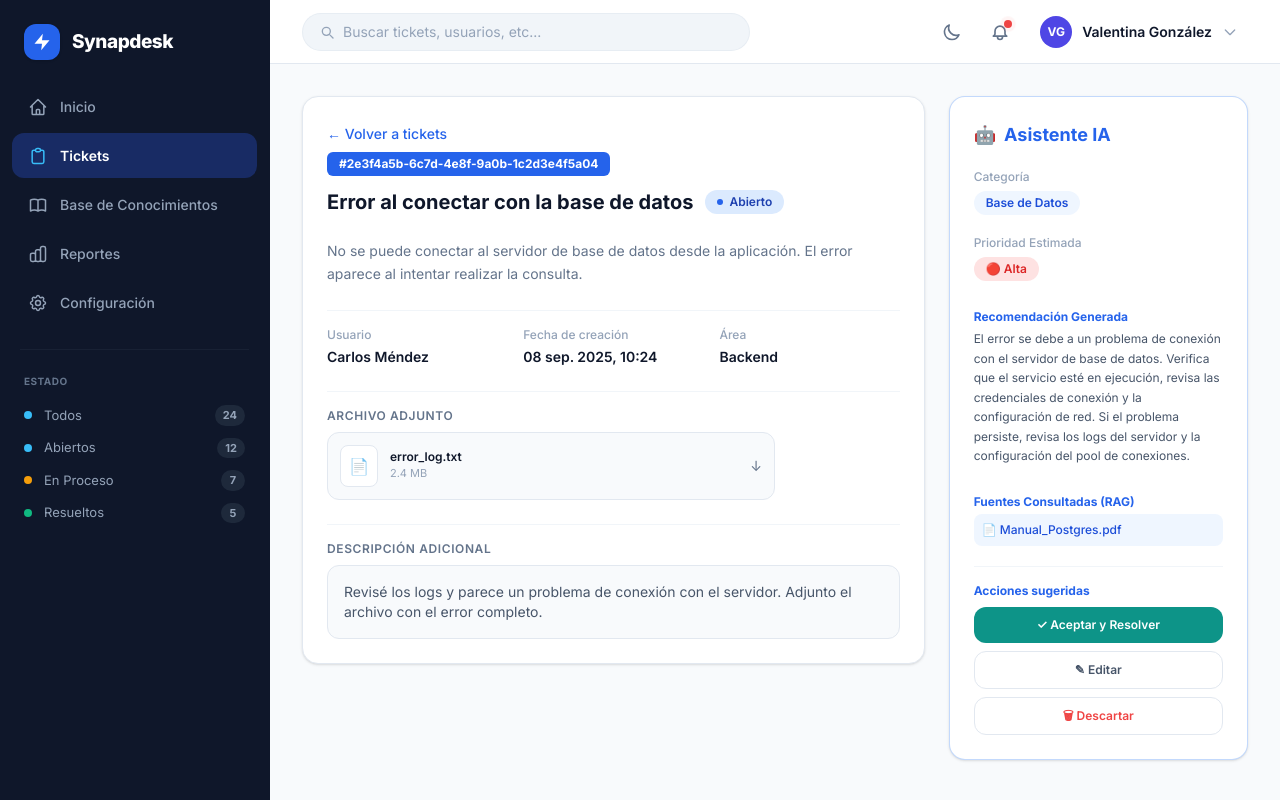
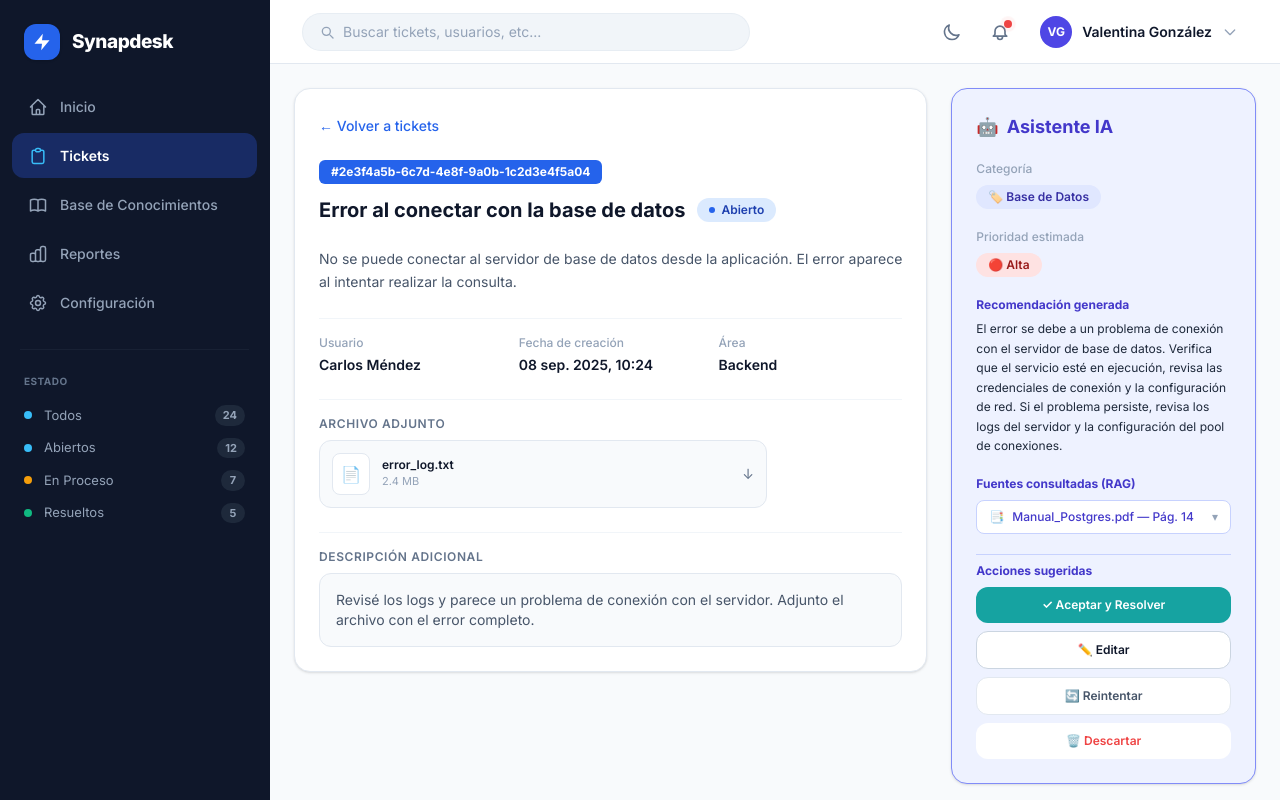
Before and after one commit to Krotzup/SynapDesk, a Next.js app in the folder frontend/: page /tickets/2e3f4a5b-6c7d-4e8f-9a0b-1c2d3e4f5a04 in a window 1280 px wide. Built offline with nearby package versions, Linux system fonts and the light colour scheme.

Commit message:
Corrige observaciones del PR: retira modo oscuro, limpia admin, agrega Reintentar y mejora fuentes RAG

```diff
--- a/frontend/src/app/(dashboard)/documentos/page.tsx
+++ b/frontend/src/app/(dashboard)/documentos/page.tsx
@@ -1,5 +1,3 @@
-import Link from "next/link";
-
 const categories = [
   { name: "Todas las áreas", count: 18, active: true },
   { name: "Base de Datos", count: 5, active: false },
--- a/frontend/src/app/(dashboard)/metricas/page.tsx
+++ b/frontend/src/app/(dashboard)/metricas/page.tsx
@@ -1,5 +1,3 @@
-import Link from "next/link";
-
 const areaMetrics = [
   { name: "Backend", total: 42, resolved: 38, avgTime: "18m", rate: 90 },
   { name: "Frontend", total: 35, resolved: 31, avgTime: "12m", rate: 88 },
--- a/frontend/src/app/(dashboard)/tickets/[id]/page.tsx
+++ b/frontend/src/app/(dashboard)/tickets/[id]/page.tsx
@@ -1,3 +1,5 @@
+import Link from "next/link";
+
 interface TicketDetailPageProps {
   params: Promise<{ id: string }>;
 }
@@ -6,110 +8,148 @@
   const { id } = await params;
 
   return (
-    <div className="p-8 bg-[#F8FAFC] dark:bg-[#0B0F19] min-h-screen transition-colors">
+    <div className="p-6 bg-[#F8FAFC] min-h-screen">
       <div className="grid grid-cols-1 lg:grid-cols-3 gap-6 items-start max-w-7xl mx-auto">
 
-        {/* Panel Izquierdo: Detalle del Ticket */}
-        <div className="lg:col-span-2 space-y-6 bg-white dark:bg-[#111827] p-6 rounded-2xl border border-[#E2E8F0] dark:border-[#1E293B] shadow-sm transition-colors">
-          <a href="/tickets" className="inline-flex items-center gap-2 text-sm text-[#2563EB] dark:text-[#60A5FA] font-medium hover:underline mb-2">
+        {/* Panel central: Detalle del ticket */}
+        <div className="lg:col-span-2 space-y-6 bg-white p-6 rounded-2xl border border-[#E2E8F0] shadow-sm">
+          <Link
+            href="/tickets"
+            className="inline-flex items-center gap-2 text-sm text-[#2563EB] font-medium hover:underline"
+          >
             ← Volver a tickets
-          </a>
+          </Link>
 
           <div className="flex flex-wrap items-center gap-3">
             <span className="bg-[#2563EB] text-white font-bold text-xs px-3 py-1 rounded-md">
-              #{id || "TCK-4827"}
+              #{id}
             </span>
-            <h1 className="text-xl font-bold text-[#0F172A] dark:text-white">Error al conectar con la base de datos</h1>
-            <span className="inline-flex items-center gap-1.5 bg-[#DBEAFE] dark:bg-[#1E3A8A]/60 text-[#1E40AF] dark:text-[#93C5FD] text-xs font-semibold px-3 py-1 rounded-full">
-              <span className="h-1.5 w-1.5 rounded-full bg-[#2563EB] dark:bg-[#60A5FA]" /> Abierto
+            <h1 className="text-xl font-bold text-[#0F172A]">
+              Error al conectar con la base de datos
+            </h1>
+            <span className="inline-flex items-center gap-1.5 bg-[#DBEAFE] text-[#1E40AF] text-xs font-semibold px-3 py-1 rounded-full">
+              <span className="h-1.5 w-1.5 rounded-full bg-[#2563EB]" /> Abierto
             </span>
           </div>
 
-          <p className="text-sm text-[#64748B] dark:text-[#94A3B8] leading-relaxed">
-            No se puede conectar al servidor de base de datos desde la aplicación. El error aparece al intentar realizar la consulta.
+          <p className="text-sm text-[#475569] leading-relaxed">
+            No se puede conectar al servidor de base de datos desde la aplicación.
+            El error aparece al intentar realizar la consulta.
           </p>
 
-          <div className="grid grid-cols-3 gap-4 pt-4 border-t border-[#F1F5F9] dark:border-[#1E293B]">
+          <div className="grid grid-cols-3 gap-4 pt-4 border-t border-[#F1F5F9]">
             <div>
               <p className="text-xs text-[#94A3B8] font-medium">Usuario</p>
-              <p className="text-sm font-semibold text-[#0F172A] dark:text-white mt-1">Carlos Méndez</p>
+              <p className="text-sm font-semibold text-[#0F172A] mt-1">Carlos Méndez</p>
             </div>
             <div>
               <p className="text-xs text-[#94A3B8] font-medium">Fecha de creación</p>
-              <p className="text-sm font-semibold text-[#0F172A] dark:text-white mt-1">08 sep. 2025, 10:24</p>
+              <p className="text-sm font-semibold text-[#0F172A] mt-1">08 sep. 2025, 10:24</p>
             </div>
             <div>
               <p className="text-xs text-[#94A3B8] font-medium">Área</p>
-              <p className="text-sm font-semibold text-[#0F172A] dark:text-white mt-1">Backend</p>
+              <p className="text-sm font-semibold text-[#0F172A] mt-1">Backend</p>
             </div>
           </div>
 
-          <div className="pt-4 border-t border-[#F1F5F9] dark:border-[#1E293B]">
-            <p className="text-xs font-semibold text-[#64748B] dark:text-[#94A3B8] uppercase tracking-wider mb-2">Archivo adjunto</p>
-            <div className="flex items-center justify-between p-3 bg-[#F8FAFC] dark:bg-[#1E293B]/40 border border-[#E2E8F0] dark:border-[#1E293B] rounded-xl max-w-md">
+          <div className="pt-4 border-t border-[#F1F5F9]">
+            <p className="text-xs font-semibold text-[#64748B] uppercase tracking-wider mb-2">
+              Archivo adjunto
+            </p>
+            <div className="flex items-center justify-between p-3 bg-[#F8FAFC] border border-[#E2E8F0] rounded-xl max-w-md">
               <div className="flex items-center gap-3">
-                <span className="p-2 bg-white dark:bg-[#1E293B] rounded-lg border border-[#E2E8F0] dark:border-[#334155] text-[#64748B] dark:text-[#94A3B8]">📄</span>
+                <span className="p-2 bg-white rounded-lg border border-[#E2E8F0] text-[#64748B]">
+                  📄
+                </span>
                 <div>
-                  <p className="text-xs font-semibold text-[#0F172A] dark:text-white">error_log.txt</p>
+                  <p className="text-xs font-semibold text-[#0F172A]">error_log.txt</p>
                   <p className="text-[11px] text-[#94A3B8]">2.4 MB</p>
                 </div>
               </div>
-              <button className="text-[#64748B] dark:text-[#94A3B8] hover:text-[#0F172A] dark:hover:text-white text-sm">↓</button>
+              <button className="text-[#64748B] hover:text-[#0F172A] text-sm" aria-label="Descargar archivo">
+                ↓
+              </button>
             </div>
           </div>
 
-          <div className="pt-4 border-t border-[#F1F5F9] dark:border-[#1E293B]">
-            <p className="text-xs font-semibold text-[#64748B] dark:text-[#94A3B8] uppercase tracking-wider mb-2">Descripción adicional</p>
-            <div className="p-4 bg-[#F8FAFC] dark:bg-[#1E293B]/40 border border-[#E2E8F0] dark:border-[#1E293B] rounded-xl text-sm text-[#475569] dark:text-[#CBD5E1]">
-              Revisé los logs y parece un problema de conexión con el servidor. Adjunto el archivo con el error completo.
+          <div className="pt-4 border-t border-[#F1F5F9]">
+            <p className="text-xs font-semibold text-[#64748B] uppercase tracking-wider mb-2">
+              Descripción adicional
+            </p>
+            <div className="p-4 bg-[#F8FAFC] border border-[#E2E8F0] rounded-xl text-sm text-[#475569]">
+              Revisé los logs y parece un problema de conexión con el servidor.
+              Adjunto el archivo con el error completo.
             </div>
           </div>
         </div>
 
-        {/* Panel Derecho: Asistente IA */}
-        <div className="bg-white dark:bg-[#111827] p-6 rounded-2xl border border-[#3B82F6]/30 dark:border-[#1E293B] shadow-sm space-y-5 transition-colors">
-          <div className="flex items-center gap-2 text-[#2563EB] dark:text-[#60A5FA] font-bold text-lg">
+        {/* Panel derecho: Asistente IA */}
+        <div className="bg-[#EEF2FF] p-6 rounded-2xl border border-[#818CF8] shadow-sm space-y-5">
+          <div className="flex items-center gap-2 text-[#4338CA] font-bold text-lg">
             <span>🤖</span> Asistente IA
           </div>
 
           <div>
-            <p className="text-xs text-[#94A3B8] font-medium mb-1">Categoría</p>
-            <span className="inline-block bg-[#EFF6FF] dark:bg-[#1E3A8A]/50 text-[#1D4ED8] dark:text-[#93C5FD] text-xs font-semibold px-3 py-1 rounded-full">
-              Base de Datos
+            <p className="text-xs text-[#94A3B8] font-medium mb-1.5">Categoría</p>
+            <span className="inline-flex items-center gap-1.5 bg-[#E0E7FF] text-[#3730A3] text-xs font-semibold px-3 py-1 rounded-full">
+              🏷️ Base de Datos
             </span>
           </div>
 
           <div>
-            <p className="text-xs text-[#94A3B8] font-medium mb-1">Prioridad Estimada</p>
-            <span className="inline-block bg-[#FEE2E2] dark:bg-[#7F1D1D]/50 text-[#DC2626] dark:text-[#F87171] text-xs font-semibold px-3 py-1 rounded-full">
+            <p className="text-xs text-[#94A3B8] font-medium mb-1.5">Prioridad estimada</p>
+            <span className="inline-flex items-center gap-1.5 bg-[#FEE2E2] text-[#991B1B] text-xs font-semibold px-3 py-1 rounded-full">
               🔴 Alta
             </span>
           </div>
 
-          <div className="pt-2">
-            <p className="text-xs text-[#2563EB] dark:text-[#60A5FA] font-bold mb-1">Recomendación Generada</p>
-            <p className="text-xs text-[#475569] dark:text-[#CBD5E1] leading-relaxed">
-              El error se debe a un problema de conexión con el servidor de base de datos. Verifica que el servicio esté en ejecución, revisa las credenciales de conexión y la configuración de red. Si el problema persiste, revisa los logs del servidor y la configuración del pool de conexiones.
+          <div>
+            <p className="text-xs font-bold text-[#4338CA] mb-1.5">Recomendación generada</p>
+            <p className="text-xs text-[#1E293B] leading-relaxed">
+              El error se debe a un problema de conexión con el servidor de base de datos.
+              Verifica que el servicio esté en ejecución, revisa las credenciales de conexión
+              y la configuración de red. Si el problema persiste, revisa los logs del servidor
+              y la configuración del pool de conexiones.
             </p>
           </div>
 
-          <div className="pt-2">
-            <p className="text-xs text-[#2563EB] dark:text-[#60A5FA] font-bold mb-1">Fuentes Consultadas (RAG)</p>
-            <div className="flex items-center gap-2 text-xs bg-[#EFF6FF] dark:bg-[#1E3A8A]/50 text-[#1D4ED8] dark:text-[#93C5FD] p-2 rounded-lg font-medium">
-              📄 Manual_Postgres.pdf
+          {/* Fuentes RAG con fragmento */}
+          <div>
+            <p className="text-xs font-bold text-[#4338CA] mb-2">Fuentes consultadas (RAG)</p>
+            <div className="space-y-2">
+              <details className="group">
+                <summary className="flex items-center gap-2 cursor-pointer list-none bg-white border border-[#C7D2FE] rounded-lg px-3 py-2 text-xs font-medium text-[#4338CA] hover:bg-[#EEF2FF] transition-colors">
+                  <span>📑</span>
+                  <span className="flex-1">Manual_Postgres.pdf — Pág. 14</span>
+                  <span className="text-[#94A3B8] group-open:rotate-180 transition-transform">▾</span>
+                </summary>
+                <div className="mt-1 px-3 py-2 bg-white border border-[#C7D2FE] border-t-0 rounded-b-lg text-[11px] text-[#475569] leading-relaxed italic">
+                  &ldquo;Verifique la configuración del adaptador de red y el estado del servicio
+                  PostgreSQL. Asegúrese de que el puerto 5432 esté habilitado en el firewall
+                  y que las credenciales del pool de conexiones sean correctas...&rdquo;
+                </div>
+              </details>
             </div>
           </div>
 
-          <div className="pt-4 border-t border-[#F1F5F9] dark:border-[#1E293B] space-y-2">
-            <p className="text-xs text-[#2563EB] dark:text-[#60A5FA] font-bold mb-2">Acciones sugeridas</p>
-            <button className="w-full py-2.5 bg-[#0D9488] hover:bg-[#0F766E] text-white text-xs font-semibold rounded-xl transition-colors">
+          {/* Acciones Human-in-the-loop */}
+          <div className="pt-2 border-t border-[#C7D2FE] space-y-2">
+            <p className="text-xs font-bold text-[#4338CA] mb-2">Acciones sugeridas</p>
+
+            <button className="w-full flex items-center justify-center gap-2 py-2.5 bg-[#16A3A1] hover:bg-[#0F8E8C] text-white text-xs font-semibold rounded-xl transition-colors">
               ✓ Aceptar y Resolver
             </button>
-            <button className="w-full py-2.5 bg-white dark:bg-[#1E293B] border border-[#E2E8F0] dark:border-[#334155] hover:bg-[#F8FAFC] dark:hover:bg-[#334155] text-[#475569] dark:text-white text-xs font-semibold rounded-xl transition-colors">
-              ✎ Editar
+
+            <button className="w-full flex items-center justify-center gap-2 py-2.5 bg-white border border-[#CBD5E1] hover:bg-[#F8FAFC] text-[#0F172A] text-xs font-semibold rounded-xl transition-colors">
+              ✏️ Editar
             </button>
-            <button className="w-full py-2.5 bg-white dark:bg-[#1E293B] border border-[#E2E8F0] dark:border-[#334155] hover:bg-[#FEF2F2] dark:hover:bg-[#450A0A] text-[#EF4444] dark:text-[#F87171] text-xs font-semibold rounded-xl transition-colors">
-              🗑 Descartar
+
+            <button className="w-full flex items-center justify-center gap-2 py-2.5 bg-white border border-[#E2E8F0] hover:bg-[#F8FAFC] text-[#475569] text-xs font-semibold rounded-xl transition-colors">
+              🔄 Reintentar
+            </button>
+
+            <button className="w-full flex items-center justify-center gap-2 py-2.5 bg-white hover:bg-[#FEF2F2] text-[#EF4444] text-xs font-semibold rounded-xl transition-colors">
+              🗑️ Descartar
             </button>
           </div>
         </div>
--- a/frontend/src/app/layout.tsx
+++ b/frontend/src/app/layout.tsx
@@ -1,7 +1,6 @@
 import type { Metadata } from "next";
 import { Inter } from "next/font/google";
 import "./globals.css";
-import { ThemeProvider } from "@/components/Themeprovider";
 
 const inter = Inter({
   subsets: ["latin"],
@@ -16,17 +15,8 @@
 
 export default function RootLayout({ children }: { children: React.ReactNode }) {
   return (
-    <html lang="es" className={`${inter.variable} h-full antialiased`} suppressHydrationWarning>
-      <body className="h-full bg-[#F8FAFC] dark:bg-[#0B0F19] transition-colors">
-        <ThemeProvider
-          attribute="class"
-          defaultTheme="system"
-          enableSystem
-          disableTransitionOnChange={false}
-        >
-          {children}
-        </ThemeProvider>
-      </body>
+    <html lang="es" className={`${inter.variable} h-full antialiased`}>
+      <body className="h-full bg-[#F8FAFC]">{children}</body>
     </html>
   );
 }
```
Also changed, not shown: frontend/src/app/(dashboard)/admin/page.tsx (+52 -129 lines).
